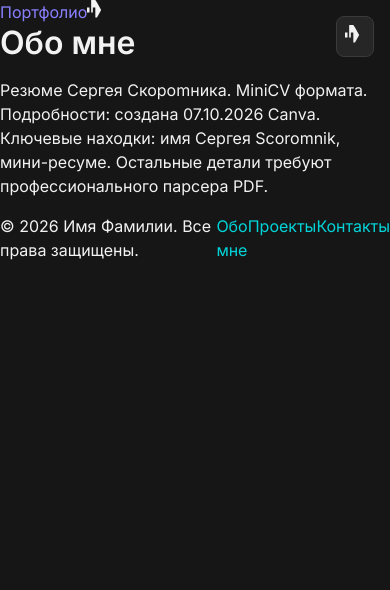
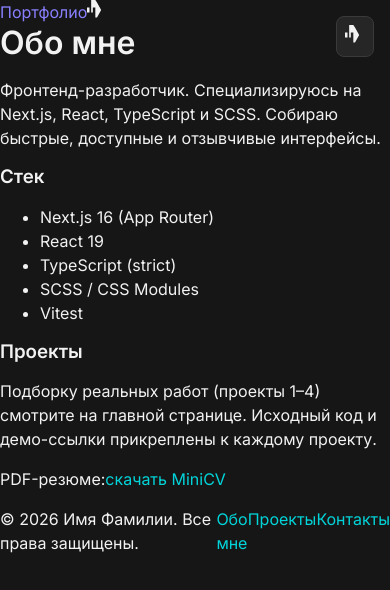
Before and after one commit to Slav468/portfolio, a Next.js app: page /about in a window 390 px wide. Shown: the top 590 px of the page. Built offline with nearby package versions, Linux system fonts and the light colour scheme.

Commit message:
feat: replace stubs with real content (home project grid, about page)

```diff
--- a/app/(portfolio)/about/page.tsx
+++ b/app/(portfolio)/about/page.tsx
@@ -1,9 +1,29 @@
 export default function AboutPage() {
   return (
-    <main className="max-w-2xl mx-auto py-16">
-      <h2 className="text-3xl font-bold">Обо мне</h2>
-      <p className="text-lg text-muted-foreground max-w-2xl">
-        Резюме Сергея Скорomника. MiniCV формата. Подробности: создана 07.10.2026 Canva. Ключевые находки: имя Сергея Scoromnik, мини-ресуме. Остальные детали требуют профессионального парсера PDF.
+    <main className="max-w-2xl mx-auto py-16 px-6">
+      <h2 className="text-3xl font-bold mb-6">Обо мне</h2>
+      <p className="text-lg text-muted-foreground mb-6">
+        Фронтенд-разработчик. Специализируюсь на Next.js, React, TypeScript и
+        SCSS. Собираю быстрые, доступные и отзывчивые интерфейсы.
+      </p>
+      <h3 className="text-xl font-bold mb-3">Стек</h3>
+      <ul className="list-disc list-inside mb-6 space-y-1">
+        <li>Next.js 16 (App Router)</li>
+        <li>React 19</li>
+        <li>TypeScript (strict)</li>
+        <li>SCSS / CSS Modules</li>
+        <li>Vitest</li>
+      </ul>
+      <h3 className="text-xl font-bold mb-3">Проекты</h3>
+      <p className="text-muted-foreground mb-6">
+        Подборку реальных работ (проекты 1–4) смотрите на главной странице.
+        Исходный код и демо-ссылки прикреплены к каждому проекту.
+      </p>
+      <p className="text-muted-foreground">
+        PDF-резюме:
+        <a href="/Sergey Scoromnik_MiniCV.pdf" className="text-[var(--color-accent-cyan)] hover:underline">
+          скачать MiniCV
+        </a>
       </p>
     </main>
   );
```
Also changed, not shown: app/page.tsx (+53 -3 lines).
